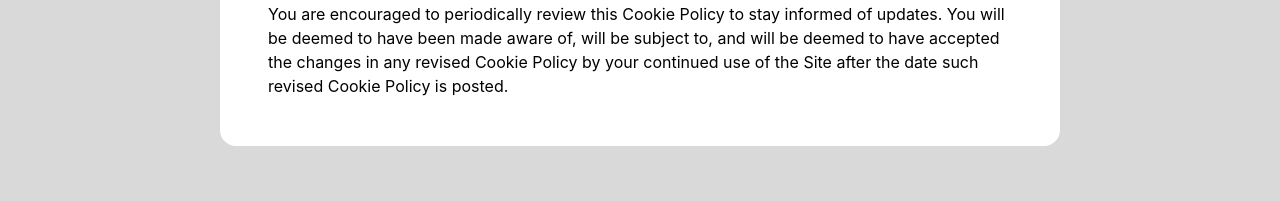
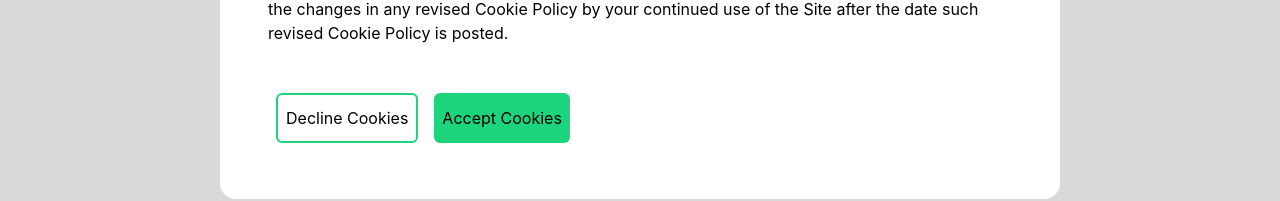
Before and after one commit to workshopapps/investment.web, a React (Create React App) app in the folder frontend/: page /cookies in a window 1280 px wide. Shown: the part 594-795 px from the top of the page. Built offline with nearby package versions, Linux system fonts and the light colour scheme; no server answers.

Commit message:
feat:added react-toast to cookies

```diff
--- a/frontend/src/pages/Cookies.jsx
+++ b/frontend/src/pages/Cookies.jsx
@@ -2,7 +2,33 @@ import React from 'react';
 
 import cookie from '../assets/download/cookies.svg';
 import PageLayout from './layout';
+import { ToastContainer, toast } from 'react-toastify';
+import 'react-toastify/dist/ReactToastify.css';
 const Cookies = () => {
+    const notify = () => {
+        toast.success('🦄 cookies accepted!', {
+            position: 'bottom-right',
+            autoClose: 3000,
+            hideProgressBar: false,
+            closeOnClick: true,
+            pauseOnHover: true,
+            draggable: true,
+            progress: undefined,
+            theme: 'light'
+        });
+    };
+    const close = () => {
+        toast.error('🦄 Wow so easy!', {
+            position: 'bottom-right',
+            autoClose: 3000,
+            hideProgressBar: false,
+            closeOnClick: true,
+            pauseOnHover: true,
+            draggable: true,
+            progress: undefined,
+            theme: 'light'
+        });
+    };
     return (
         <PageLayout>
             <h2 className="flex items-center justify-center py-8 md:hidden bg-[#D9D9D9]">
@@ -44,14 +70,42 @@ const Cookies = () => {
                         Cookie Policy by your continued use of the Site after the date such revised
                         Cookie Policy is posted.
                     </p>
-                    {/* <div className="flex justify-between md:w-[40%] w-[100%] mt-10">
-                        <button className="h-[50px] min-w-[100px] rounded-md border-2 border-[#1BD47B] p-2 block m-2">
+                    <div className="flex md:justify-start justify-between   w-[100%] mt-10">
+                        <button
+                            onClick={close}
+                            className="h-[50px] min-w-[100px] rounded-md border-2 border-[#1BD47B] p-2 block m-2">
                             Decline Cookies
                         </button>
-                        <button className="h-[50px] min-w-[100px] rounded-md bg-[#1BD47B] block p-2 m-2">
+                        <ToastContainer
+                            position="bottom-right"
+                            autoClose={3000}
+                            hideProgressBar={false}
+                            newestOnTop={false}
+                            closeOnClick
+                            rtl={false}
+                            pauseOnFocusLoss
+                            draggable
+                            pauseOnHover
+                            theme="light"
+                        />
+                        <button
+                            onClick={notify}
+                            className="h-[50px] min-w-[100px] rounded-md bg-[#1BD47B] block p-2 m-2">
                             Accept Cookies
                         </button>
-                    </div> */}
+                        <ToastContainer
+                            position="bottom-right"
+                            autoClose={3000}
+                            hideProgressBar={false}
+                            newestOnTop={false}
+                            closeOnClick
+                            rtl={false}
+                            pauseOnFocusLoss
+                            draggable
+                            pauseOnHover
+                            theme="light"
+                        />
+                    </div>
                 </div>
             </div>
         </PageLayout>
```
